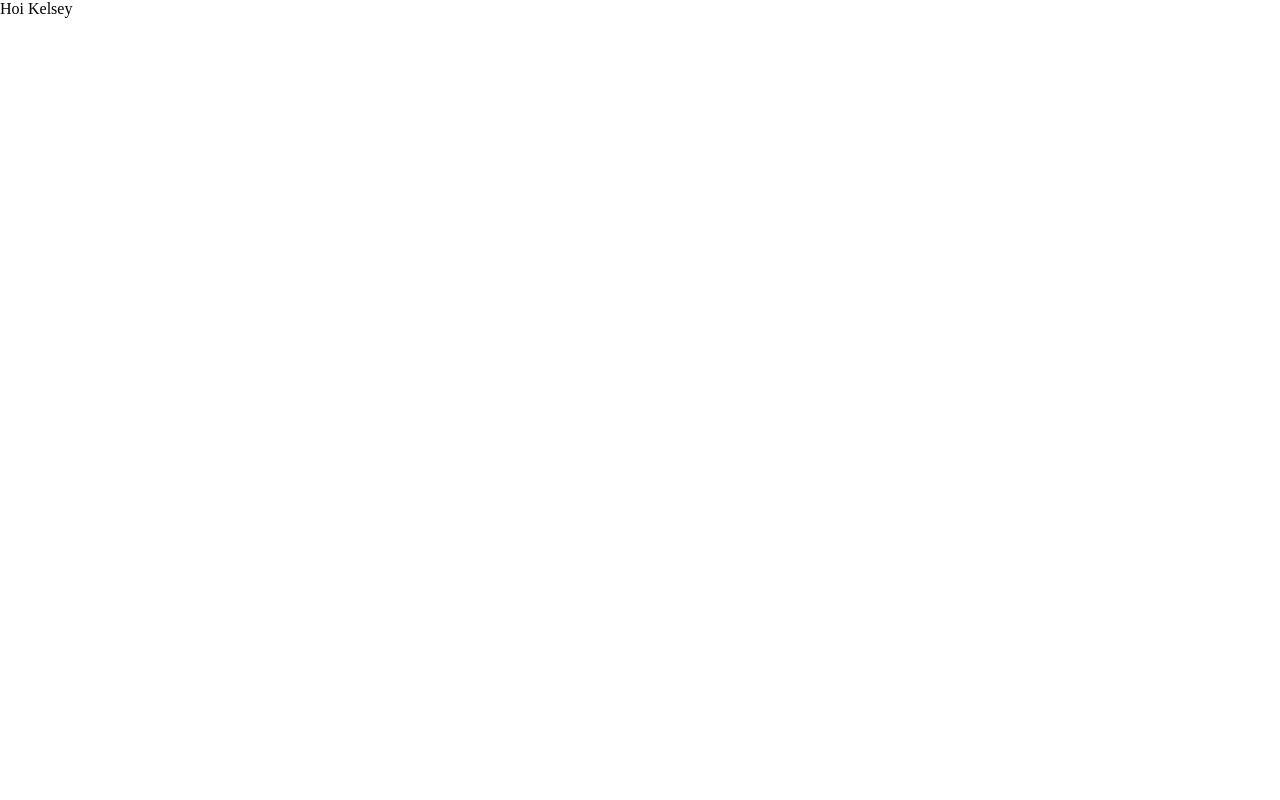
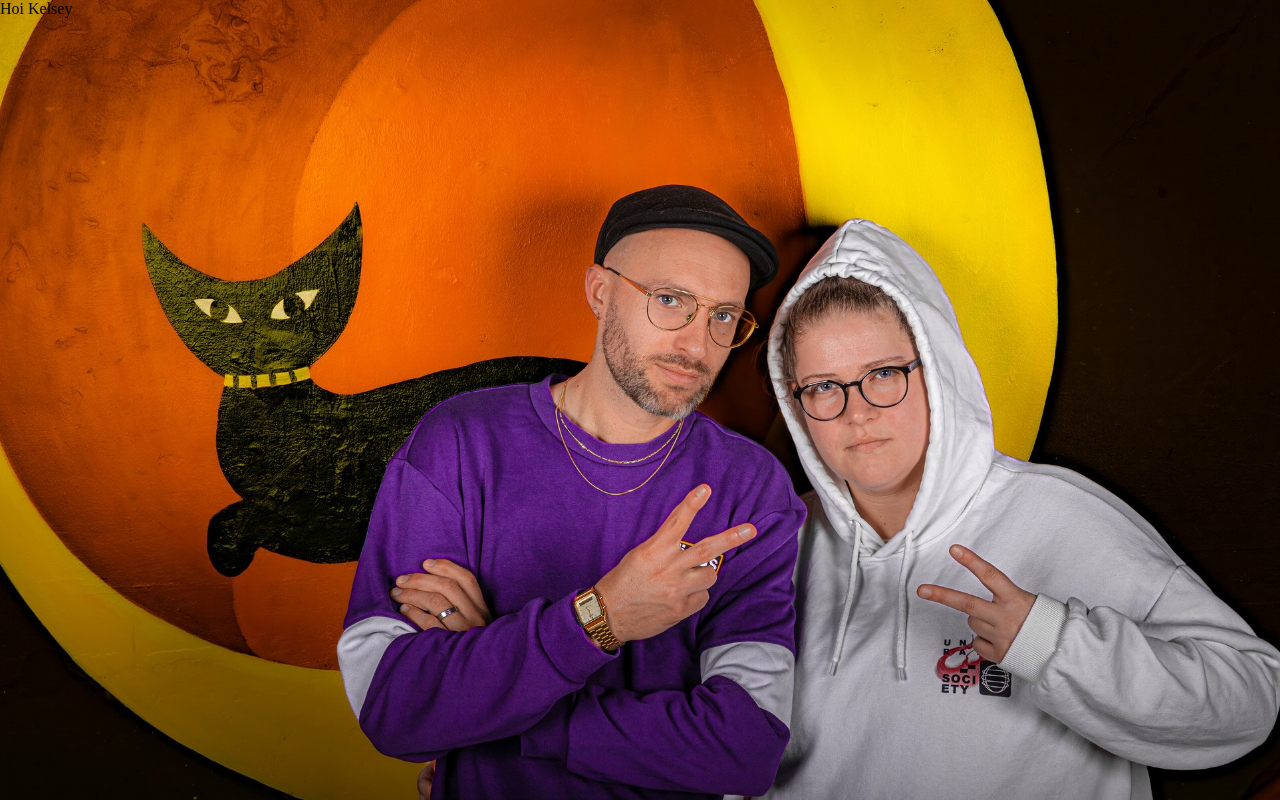
Before and after one commit to DOdrums/jeFavorieteAct, a plain HTML site: page index.html in a window 1280 px wide. Drawn offline with Linux system fonts and the light colour scheme.

Commit message:
add background image to css and html

```diff
--- a/assets/css/style.css
+++ b/assets/css/style.css
@@ -3,3 +3,15 @@
     padding: 0;
     border: none;
 }
+
+body,
+html {
+    height: 100%;
+}
+
+body {
+    background-image: url(../pictures/background.jpeg);
+    background-size: cover;
+    background-position: center;
+    background-repeat: no-repeat;
+}
```
